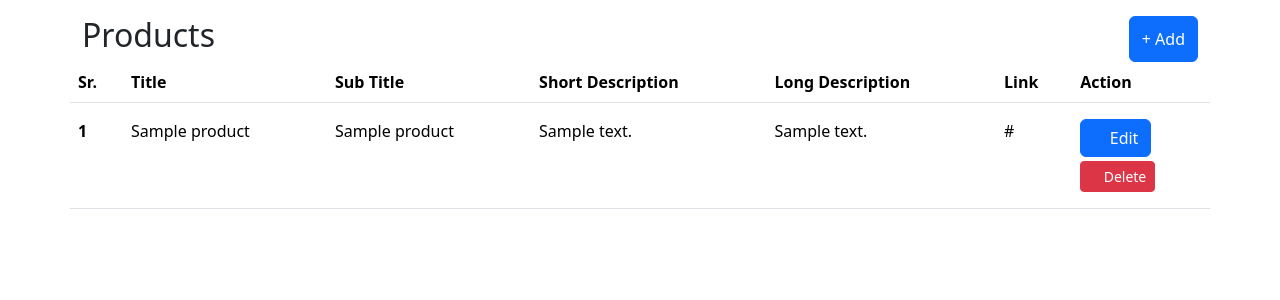
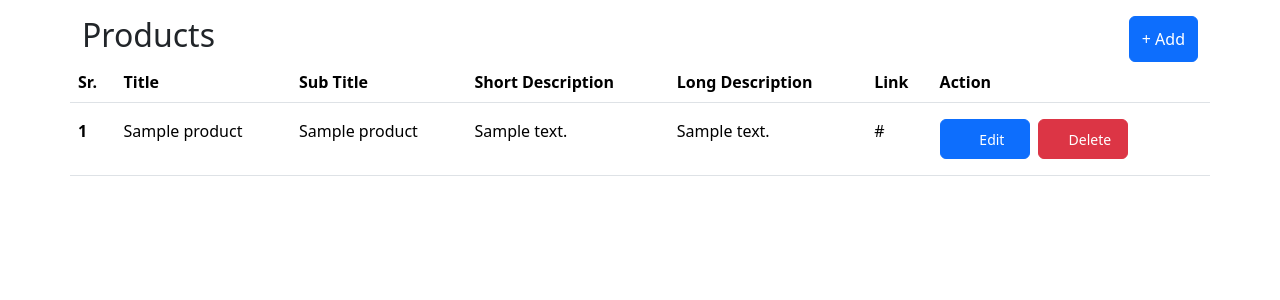
Before and after one commit to InboxTech/numina, a PHP site: page /admin/dashboard.php in a window 1280 px wide. Shown: the part 56-356 px from the top of the page. Run offline with PHP 8.4, Linux system fonts and the light colour scheme; the visitor is signed in with stand-in values (Sample User, id 1); tables that the repository leaves empty or names only in its code hold one stand-in row (values such as "Sample post"); some web fonts are replaced.

Commit message:
Delete buttton to open pop-up box set

```diff
--- a/admin/dashboard.php
+++ b/admin/dashboard.php
@@ -55,6 +55,14 @@ if (isset($_POST['delete_btn'])) {
             transform: translateX(-50%);
             z-index: 10;
         }
+
+        .btn-custom {
+            height: 40px;
+            width: 90px;
+            font-size: 14px;
+            margin-right: 10px;
+        }
+
     </style>
 </head>
 
@@ -108,11 +116,11 @@ if (isset($_POST['delete_btn'])) {
             if (strlen(ProductService::$msg) > 0) {
                 $alertType = strpos(ProductService::$msg, 'Success:') === 0 ? 'success' : 'danger';
                 echo '
-                        <div class="alert alert-' . $alertType . ' alert-dismissible fade show" role="alert" id="autoCloseAlert">
-                            ' . ProductService::$msg . '
-                            <button type="button" class="btn-close" data-bs-dismiss="alert" aria-label="Close"></button>
-                        </div>
-                    ';
+                    <div class="alert alert-' . $alertType . ' alert-dismissible fade show" role="alert" id="autoCloseAlert">
+                        ' . ProductService::$msg . '
+                        <button type="button" class="btn-close" data-bs-dismiss="alert" aria-label="Close"></button>
+                    </div>
+                ';
             }
             ?>
             <div class="d-flex justify-content-between">
@@ -165,7 +173,7 @@ if (isset($_POST['delete_btn'])) {
             </div>
 
             <!-------------------- Body -------------------->
-            <div class="row">
+            <div class="row overflow-x-auto">
                 <table class="table">
                     <thead>
                         <tr>
@@ -193,44 +201,30 @@ if (isset($_POST['delete_btn'])) {
                             <td class="py-3">' . $product->getProductShortDescription() . '</td>
                             <td class="py-3">' . $product->getProductLongDescription() . '</td>
                             <td class="py-3">' . $product->getProductLink() . '</td>
-                            <td class="py-3">
+                            <!-- <td class="py-3 d-flex ">
                                 <input type="hidden" name="id" value="' . $product->getProductId() . '">
-                                <button type="button" data-id="' . $product->getProductId() . '" class="btn btn-primary mb-1" data-bs-toggle="modal" data-bs-target="#editProduct_' . $product->getProductId() . '">
+                                <button type="button" data-id="' . $product->getProductId() . '" class="btn btn-primary mb-2" data-bs-toggle="modal" data-bs-target="#editProduct_' . $product->getProductId() . '">
                                     <i class="fa-solid fa-pen-to-square"></i> Edit
                                 </button>
-                                <form action="' . htmlspecialchars($_SERVER['PHP_SELF']) . '" method="post">
+                                <button type="button" data-id="' . $product->getProductId() . '" class="btn btn-danger" data-bs-toggle="modal" data-bs-target="#Product_Delete_' . $product->getProductId() . '">
+                                    <i class="fa-solid fa-trash"></i> Delete
+                                </button>
+                            </td> -->
+                            <td class="py-3">
+                                <div class="d-flex">
                                     <input type="hidden" name="id" value="' . $product->getProductId() . '">
-                                    <button type="submit" name="delete_btn" class="btn btn-sm btn-danger">
+                                    <button type="button" data-id="' . $product->getProductId() . '" class="btn btn-primary me-2 btn-custom" data-bs-toggle="modal" data-bs-target="#editProduct_' . $product->getProductId() . '">
+                                        <i class="fa-solid fa-pen-to-square"></i> Edit
+                                    </button>
+                                    <button type="button" data-id="' . $product->getProductId() . '" class="btn btn-danger btn-custom" data-bs-toggle="modal" data-bs-target="#Product_Delete_' . $product->getProductId() . '">
                                         <i class="fa-solid fa-trash"></i> Delete
                                     </button>
-                                </form>
+                                </div>
                             </td>
+
                         </tr>
 
-                        <!--
-                            <div class="card m-2" style="width: 18rem;">
-                            <div class="card-body">
-                                <h5 class="card-title">' . $product->getProductTitle() . '</h5>
-                                <h6 class="card-subtitle mb-2 text-body-secondary">' . $product->getProductSubTitle() . '</h6>
-                                <p class="card-text">' . $product->getProductShortDescription() . '</p>
-                                <p class="card-text">' . $product->getProductLongDescription() . '</p>
-                                <a href="#" class="card-link">' . $product->getProductLink() . '</a>
-                                <div>
-                                    <input type="hidden" name="id" value="' . $product->getProductId() . '">
-                                    <button type="button" data-id="' . $product->getProductId() . '" class="btn btn-primary mb-1" data-bs-toggle="modal" data-bs-target="#editProduct_' . $product->getProductId() . '">
-                                        <i class="fa-solid fa-pen-to-square"></i> Edit
-                                    </button>
-                                    <form action="' . htmlspecialchars($_SERVER['PHP_SELF']) . '" method="post">
-                                        <input type="hidden" name="id" value="' . $product->getProductId() . '">
-                                        <button type="submit" name="delete_btn" class="btn btn-sm btn-danger">
-                                            <i class="fa-solid fa-trash"></i> Delete
-                                        </button>
-                                    </form>
-                                </div>
-                            </div>
-                            </div> -->
-
-
+                        <!-- Modal for Edit a product -->
                         <div class="modal fade" id="editProduct_' . $product->getProductId() . '" tabindex="-1" aria-labelledby="editProductLabel" aria-hidden="true">
                             <div class="modal-dialog modal-dialog-centered modal-xl">
                                 <div class="modal-content">
@@ -273,6 +267,30 @@ if (isset($_POST['delete_btn'])) {
                                 </div>
                             </div>
                         </div>
+
+                        <!-- Modal for deleting a product -->
+                        <div class="modal fade" id="Product_Delete_' . $product->getProductId() . '"  data-bs-backdrop="static" tabindex="-1" aria-labelledby="editProductLabel" aria-hidden="true">
+                            <div class="modal-dialog modal-dialog-centered">
+                                <div class="modal-content">
+                                    <div class="modal-header">
+                                        <h1 class="modal-title fs-5" id="exampleModalLabel">Delet Product ' . $product->getProductId() . '</h1>
+                                        <button type="button" class="btn-close" data-bs-dismiss="modal" aria-label="Close"></button>
+                                    </div>
+                                    <div class="modal-body text-center">
+                                        <i class="fa-regular fa-circle-xmark display-1 text-danger"></i>
+                                        <p class="mt-3">Are you sure you want to delete  <strong>' . $product->getProductTitle() . '</strong> product?</p>
+                                        <form action="' . htmlspecialchars($_SERVER['PHP_SELF']) . '" method="post">
+                                            <input type="hidden" name="id" value="' . $product->getProductId() . '">
+                                            <button type="button" class="btn btn-sm btn-secondary" data-bs-dismiss="modal">Close</button>
+                                            <button type="submit" name="delete_btn" class="btn btn-sm btn-danger">
+                                                <i class="fa-solid fa-trash"></i> Delete
+                                            </button>
+                                        </form>
+                                    </div>
+                                </div>
+                            </div>
+                        </div>
+
                     ';
                         }
                         ?>
@@ -281,51 +299,7 @@ if (isset($_POST['delete_btn'])) {
             </div>
         </div>
     </main>
-    <div class="modal fade" id="editProduct" tabindex="-1" aria-labelledby="editProductLabel" aria-hidden="true">
-        <div class="modal-dialog modal-dialog-centered modal-xl">
-            <div class="modal-content">
-                <div class="modal-header">
-                    <h1 class="modal-title fs-5" id="exampleModalLabel">Edit Product <?php $id ?></h1>
-                    <button type="button" class="btn-close" data-bs-dismiss="modal" aria-label="Close"></button>
-                </div>
 
-
-                <input type="text" name="id" value="<?php echo  $product->getProductId() ?>">
-
-
-                <form action="<?php echo htmlspecialchars($_SERVER['PHP_SELF']) ?>" method="post">
-                    <div class="modal-body">
-                        <div class="row">
-                            <div class="mb-3 col-6">
-                                <label for="recipient-name" class="col-form-label">Title:</label>
-                                <input name="title" type="text" class="form-control" id="recipient-name" required>
-                            </div>
-                            <div class="mb-3 col-6">
-                                <label for="recipient-name" class="col-form-label">Sub Title:</label>
-                                <input name="sub_title" type="text" class="form-control" id="recipient-name" required>
-                            </div>
-                            <div class="mb-3 col-6">
-                                <label for="recipient-name" class="col-form-label">Short Description:</label>
-                                <input name="short_description" type="text" class="form-control" id="recipient-name" required>
-                            </div>
-                            <div class="mb-3 col-6">
-                                <label for="recipient-name" class="col-form-label">Long Description:</label>
-                                <input name="long_description" type="text" class="form-control" id="recipient-name" required>
-                            </div>
-                            <div class="mb-3 col-6">
-                                <label for="recipient-name" class="col-form-label">Link:</label>
-                                <input name="link" type="text" class="form-control" id="recipient-name" required>
-                            </div>
-                        </div>
-                    </div>
-                    <div class="modal-footer">
-                        <button type="button" class="btn btn-secondary" data-bs-dismiss="modal">Close</button>
-                        <button type="submit" name="product_insert_btn" class="btn btn-primary">Save</button>
-                    </div>
-                </form>
-            </div>
-        </div>
-    </div>
     <footer>
         <script src="../public/js/bootstrap.min.js"></script>
     </footer>
--- a/service/ProductService.php
+++ b/service/ProductService.php
@@ -3,7 +3,6 @@
     class ProductService{
 
         public static $msg = '';
-
 
         public static function ProductAdd($title, $subTitle, $shortDescription, $longDescription, $link){
             $db = new DbConnect();
@@ -75,7 +74,7 @@
             return $productArray;
         }
 
-        public static function ProductUpdate($id,$title, $subTitle, $shortDescription, $longDescription, $link){
+        public static function ProductUpdate($id, $title, $subTitle, $shortDescription, $longDescription, $link){
             $db = new DbConnect();
             $conn = $db->getConnection();
 
```
